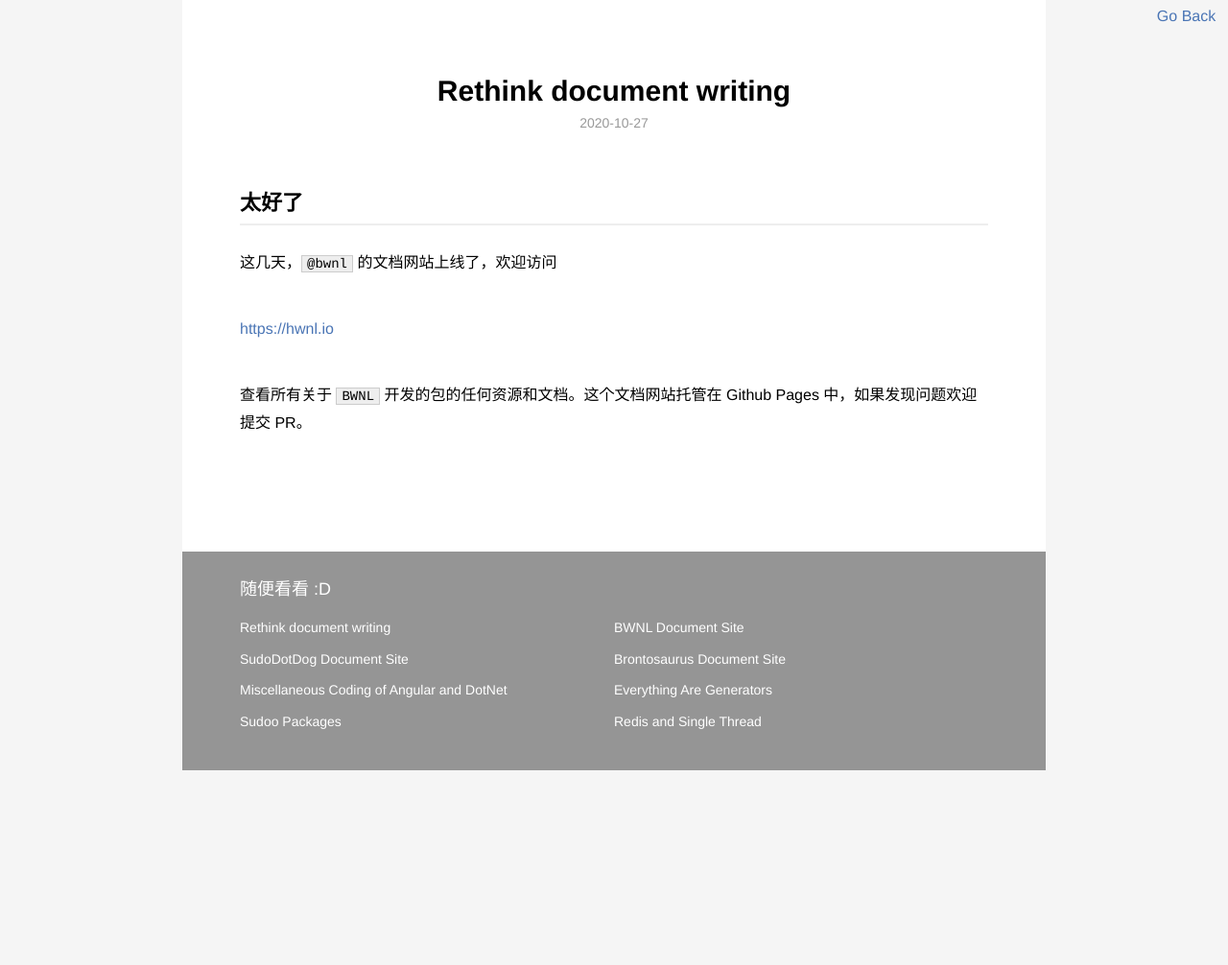
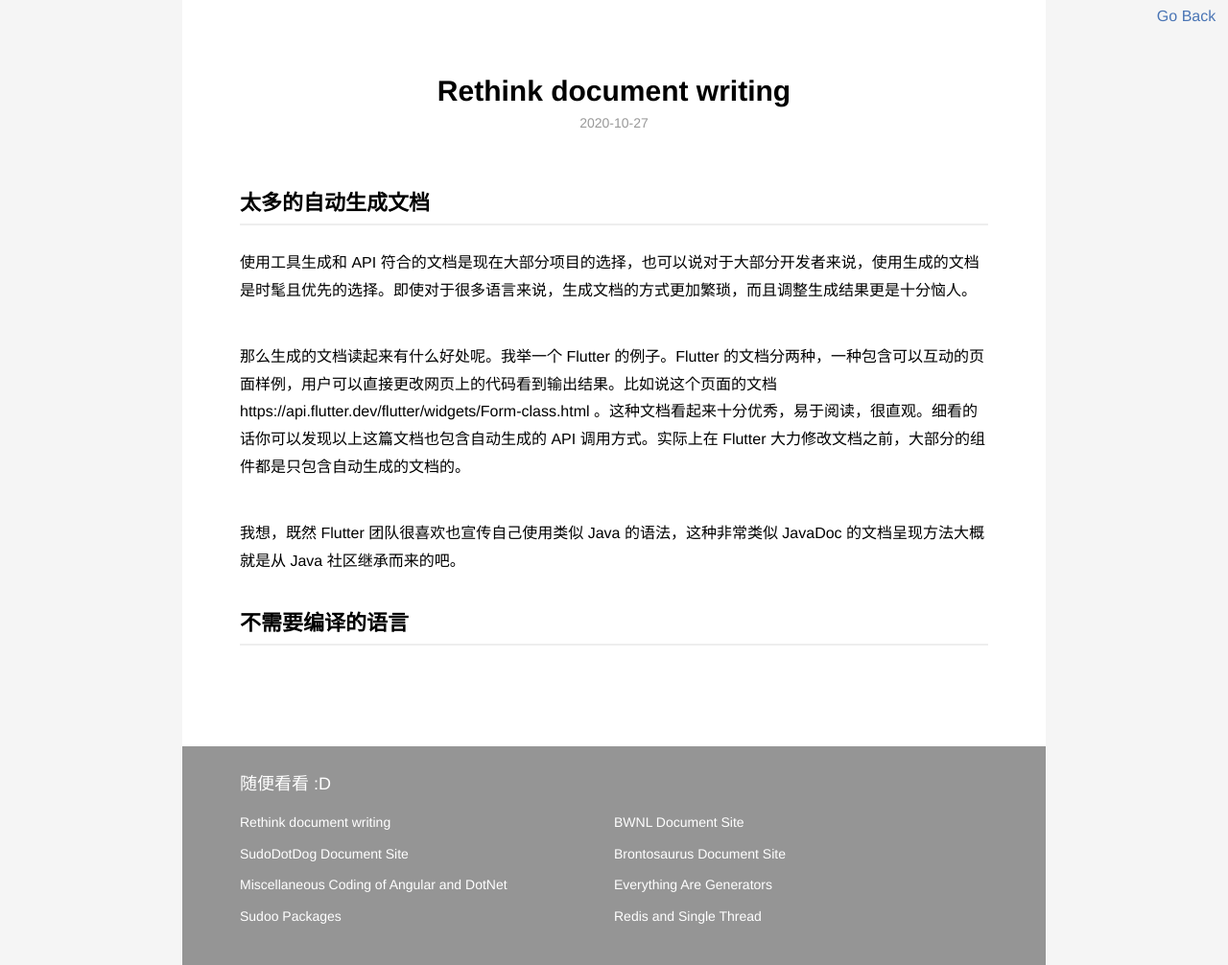
Before and after one commit to WMXPY/blog.mengw.io, a Jekyll site: the page built from _posts/blog/2020-10-27-Rethink-Document-Writing.md, in a window 1280 px wide. Shown: the whole page at 96% size. Built offline with Jekyll 4.4.1, drawn with Linux system fonts in a browser that asks for light colours; before the commit the page ends 900 px from its top, so only the background shows below that.

Commit message:
init rethink docuemnt

```diff
--- a/_posts/blog/2020-10-27-Rethink-Document-Writing.md
+++ b/_posts/blog/2020-10-27-Rethink-Document-Writing.md
@@ -5,10 +5,12 @@ categories: blog
 description: Brontosaurus 的文档还有提升空间
 ---
 
-## 太好了
+## 太多的自动生成文档
 
-这几天，`@bwnl` 的文档网站上线了，欢迎访问
+使用工具生成和 API 符合的文档是现在大部分项目的选择，也可以说对于大部分开发者来说，使用生成的文档是时髦且优先的选择。即使对于很多语言来说，生成文档的方式更加繁琐，而且调整生成结果更是十分恼人。
 
-<https://hwnl.io>
+那么生成的文档读起来有什么好处呢。我举一个 Flutter 的例子。Flutter 的文档分两种，一种包含可以互动的页面样例，用户可以直接更改网页上的代码看到输出结果。比如说这个页面的文档 https://api.flutter.dev/flutter/widgets/Form-class.html 。这种文档看起来十分优秀，易于阅读，很直观。细看的话你可以发现以上这篇文档也包含自动生成的 API 调用方式。实际上在 Flutter 大力修改文档之前，大部分的组件都是只包含自动生成的文档的。
 
-查看所有关于 `BWNL` 开发的包的任何资源和文档。这个文档网站托管在 Github Pages 中，如果发现问题欢迎提交 PR。
+我想，既然 Flutter 团队很喜欢也宣传自己使用类似 Java 的语法，这种非常类似 JavaDoc 的文档呈现方法大概就是从 Java 社区继承而来的吧。
+
+## 不需要编译的语言
```
